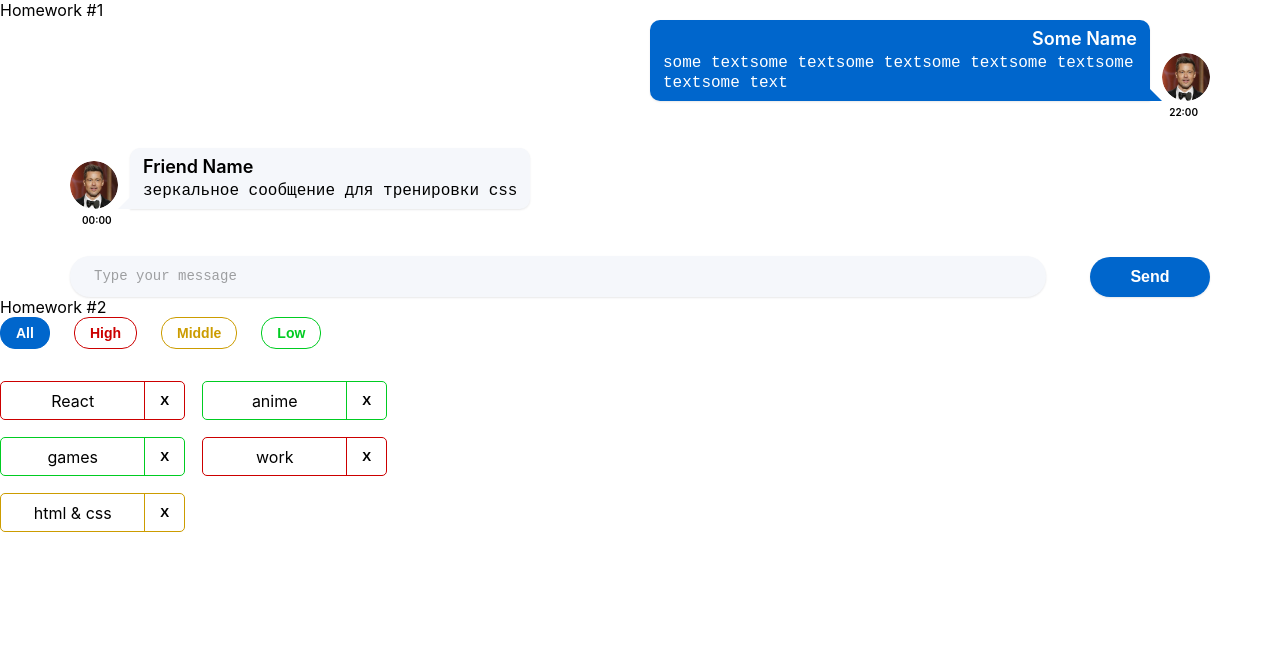
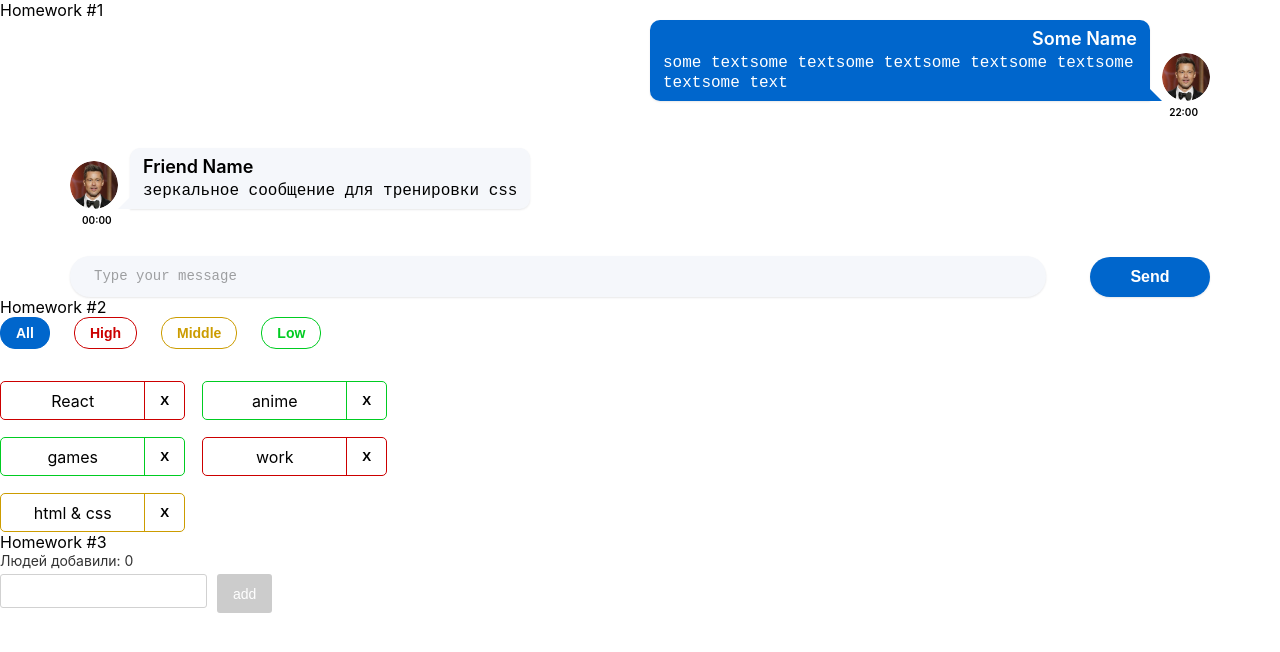
Before and after one commit to BaykovAleksandr/hw-sprint2, a React (Create React App) app: page / in a window 1280 px wide. Shown: the top 652 px of the page. Built offline with nearby package versions, Linux system fonts and the light colour scheme.

Commit message:
add logic and styles for GreetingContainer

```diff
--- a/src/s1-main/App.tsx
+++ b/src/s1-main/App.tsx
@@ -2,6 +2,7 @@ import React from 'react'
 import s from './App.module.css'
 import HW1 from '../s2-homeworks/hw01/HW1'
 import HW2 from '../s2-homeworks/hw02/HW2'
+import HW3 from '../s2-homeworks/hw03/HW3'
 
 function App() {
     return (
@@ -9,7 +10,7 @@ function App() {
             <HW1/>
             {/*раскомментировать по ходу выполнения*/}
             <HW2/>
-            {/*<HW3/>*/}
+            <HW3/>
             {/*<HW4/>*/}
 
             {/*при выполнении дз 5 и более - закомментировать здесь дз 1-4, так как они есть внутри дз 5*/}
--- a/src/s2-homeworks/hw03/Greeting.module.css
+++ b/src/s2-homeworks/hw03/Greeting.module.css
@@ -1,35 +1,69 @@
 .greetingForm {
+  margin-bottom: 20px;
 }
 
 .inputAndButtonContainer {
+  display: flex;
+  gap: 10px;
+  margin-bottom: 10px;
 }
 
 .error {
+  color: #cc0000;
+  font-size: 14px;
+  margin-top: 5px;
 }
 
 .input {
+  flex: 1;
+  padding: 8px 12px;
+  border: 1px solid #d1d1d1;
+  border-radius: 3px;
+  font-size: 14px;
 }
 
 .input:focus {
+  outline: none;
+  border-color: #0066cc;
+  box-shadow: 0 0 0 1px #0066cc;
 }
 
 .errorInput {
+  border-color: #cc0000;
 }
 
 .button {
+  padding: 8px 16px;
+  background-color: #0066cc;
+  color: white;
+  border: none;
+  border-radius: 3px;
+  cursor: pointer;
+  font-size: 14px;
 }
 
 .button:focus {
+  outline: 2px solid #99ccff;
 }
 
 .button:active {
+  background-color: #004499;
 }
 
 .button:disabled {
+  background-color: #cccccc;
+  cursor: not-allowed;
 }
 
 .text {
+  font-size: 14px;
+  color: #333;
+  margin-bottom: 5px;
 }
 
 .greeting {
+  font-size: 14px;
+  color: #0066cc;
+  margin-top: 10px;
+  font-weight: bold;
 }
--- a/src/s2-homeworks/hw03/Greeting.tsx
+++ b/src/s2-homeworks/hw03/Greeting.tsx
@@ -2,15 +2,15 @@ import React, {ChangeEvent, KeyboardEvent} from 'react'
 import s from './Greeting.module.css'
 
 type GreetingPropsType = {
-    name: any // need to fix any
-    setNameCallback: any // need to fix any
-    addUser: any // need to fix any
-    onBlur: any // need to fix any
-    onEnter: any // need to fix any
-    error: any // need to fix any
-    totalUsers: any // need to fix any
-    lastUserName?: any // need to fix any
-}
+  name: string; // need to fix any
+  setNameCallback: (e: ChangeEvent<HTMLInputElement>) => void; // need to fix any
+  addUser: () => void; // need to fix any
+  onBlur: () => void; // need to fix any
+  onEnter: (e: KeyboardEvent<HTMLInputElement>) => void; // need to fix any
+  error: string; // need to fix any
+  totalUsers: number; // need to fix any
+  lastUserName?: string; // need to fix any
+};
 
 // презентационная компонента (для верстальщика)
 const Greeting: React.FC<GreetingPropsType> = (
@@ -25,7 +25,7 @@ const Greeting: React.FC<GreetingPropsType> = (
         lastUserName,
     } // деструктуризация пропсов
 ) => {
-    const inputClass = s.errorInput // need to fix with (?:)
+    const inputClass = error.length > 1 ? s.errorInput : s.input  // need to fix with (?:)
 
     return (
         <div id={'hw3-form'} className={s.greetingForm}>
--- a/src/s2-homeworks/hw03/GreetingContainer.tsx
+++ b/src/s2-homeworks/hw03/GreetingContainer.tsx
@@ -3,18 +3,34 @@ import Greeting from './Greeting'
 import { UserType } from './HW3'
 
 type GreetingContainerPropsType = {
-    users: any // need to fix any
-    addUserCallback: any // need to fix any
+    users: UserType[] // need to fix any
+    addUserCallback: (name: string)=>void // need to fix any
 }
 
-export const pureAddUser = (name: any, setError: any, setName: any, addUserCallback: any) => {
-    // если имя пустое - показать ошибку, иначе - добавить юзера и очистить инпут
+export const pureAddUser = (
+  name: string,
+  setError: (error: string) => void,
+  setName: (name: string) => void,
+  addUserCallback: (name: string) => void
+) => {
+  if (!name.trim().length) {
+    setError("Ошибка! Введите имя!");
+  } else {
+    addUserCallback(name);
+    setName(""); //???
+  }
+
+  // если имя пустое - показать ошибку, иначе - добавить юзера и очистить инпут
+};
+
+export const pureOnBlur = (name: string, setError: (error: string)=>void) => { // если имя пустое - показать ошибку
+    return !name.trim().length ? setError('Ошибка! Введите имя!'): null
 }
 
-export const pureOnBlur = (name: any, setError: any) => { // если имя пустое - показать ошибку
-}
-
-export const pureOnEnter = (e: any, addUser: any) => { // если нажата кнопка Enter - добавить
+export const pureOnEnter = (e: KeyboardEvent<HTMLInputElement>, addUser: any) => { // если нажата кнопка Enter - добавить
+    if (e.key === 'Enter') {
+        addUser()
+    }
 }
 
 // более простой и понятный для новичков
@@ -26,14 +42,15 @@ const GreetingContainer: React.FC<GreetingContainerPropsType> = ({
     addUserCallback,
 }) => {
     // деструктуризация пропсов
-    const [name, setName] = useState<any>('') // need to fix any
-    const [error, setError] = useState<any>('') // need to fix any
+    const [name, setName] = useState<string>('') // need to fix any
+    const [error, setError] = useState<string>('') // need to fix any
 
-    const setNameCallback = (e: any) => { // need to fix any
-        setName('some name') // need to fix
+    const setNameCallback = (e: ChangeEvent<HTMLInputElement>) => {
+      // need to fix any
+      setName(e.currentTarget.value); // need to fix
 
-        error && setError('')
-    }
+      error && setError("");
+    };
     const addUser = () => {
         pureAddUser(name, setError, setName, addUserCallback)
     }
@@ -42,12 +59,12 @@ const GreetingContainer: React.FC<GreetingContainerPropsType> = ({
         pureOnBlur(name, setError)
     }
 
-    const onEnter = (e: any) => {
+    const onEnter = (e: KeyboardEvent<HTMLInputElement>) => {
         pureOnEnter(e, addUser)
     }
 
-    const totalUsers = 0 // need to fix
-    const lastUserName = 'some name' // need to fix
+    const totalUsers = users.length // need to fix
+    const lastUserName = totalUsers > 0 ? users[users.length - 1].name : ""; // need to fix
 
     return (
         <Greeting
--- a/src/s2-homeworks/hw03/HW3.tsx
+++ b/src/s2-homeworks/hw03/HW3.tsx
@@ -1,13 +1,13 @@
-import React, { useState } from 'react'
-import { v1 } from 'uuid'
-import s2 from '../../s1-main/App.module.css'
-import GreetingContainer from './GreetingContainer'
+import React, { useState } from "react";
+import { v1 } from "uuid";
+import s2 from "../../s1-main/App.module.css";
+import GreetingContainer from "./GreetingContainer";
 
 /*
-* 1 - описать тип UserType
-* 2 - указать нужный тип в useState с users
-* 3 - дописать типы и логику функции pureAddUserCallback и проверить её тестами
-* 4 - в файле GreetingContainer.tsx дописать типизацию пропсов
+ * 1 - описать тип UserType +
+ * 2 - указать нужный тип в useState с users +
+ * 3 - дописать типы и логику функции pureAddUserCallback и проверить её тестами +
+ * 4 - в файле GreetingContainer.tsx дописать типизацию пропсов +
  * 5 - в файле GreetingContainer.tsx указать нужные типы в useState с name и error
  * 6 - в файле GreetingContainer.tsx дописать тип и логику функции setNameCallback
  * 7 - в файле GreetingContainer.tsx дописать логику функций pureAddUser, pureOnBlur, pureOnEnter и проверить их тестами
@@ -19,36 +19,38 @@ import GreetingContainer from './GreetingContainer'
 
 // types
 export type UserType = {
-    _id: any // need to fix any
-    name: any // need to fix any
-}
+  _id: string; // need to fix any
+  name: string; // need to fix any
+};
 
-export const pureAddUserCallback = (name: any, setUsers: any, users: any) => { // need to fix any
-    const user = { // need to fix
-    }
-    setUsers([...users, user])
-}
+export const pureAddUserCallback = (
+  name: string,
+  setUsers: (arr: UserType[]) => void,
+  users: UserType[]
+) => {
+  // need to fix any
+  const user = { _id: v1(), name: name };
+  setUsers([...users, user]);
+};
 
 const HW3 = () => {
-    const [users, setUsers] = useState<any>([]) // need to fix any
+  const [users, setUsers] = useState<UserType[]>([]); // need to fix any
 
-    const addUserCallback = (name: any) => { // need to fix any
-        pureAddUserCallback(name, setUsers, users)
-    }
+  const addUserCallback = (name: any) => {
+    // need to fix any
+    pureAddUserCallback(name, setUsers, users);
+  };
 
   return (
-        <div id={'hw3'}>
+    <div id={"hw3"}>
       <div className={s2.hwTitle}>Homework #3</div>
       {/*для автоматической проверки дз (не менять)*/}
 
       <div className={s2.hw}>
-                <GreetingContainer
-                    users={users}
-                    addUserCallback={addUserCallback}
-                />
+        <GreetingContainer users={users} addUserCallback={addUserCallback} />
       </div>
     </div>
-    )
-}
+  );
+};
 
-export default HW3
+export default HW3;
```
Lines whose indentation alone changed are shown as unchanged.
